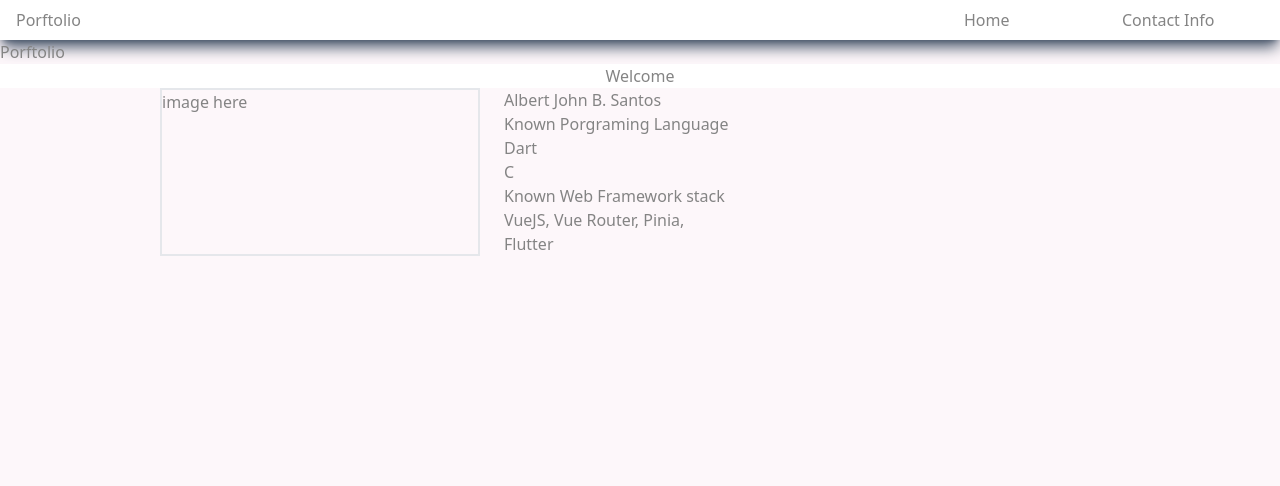
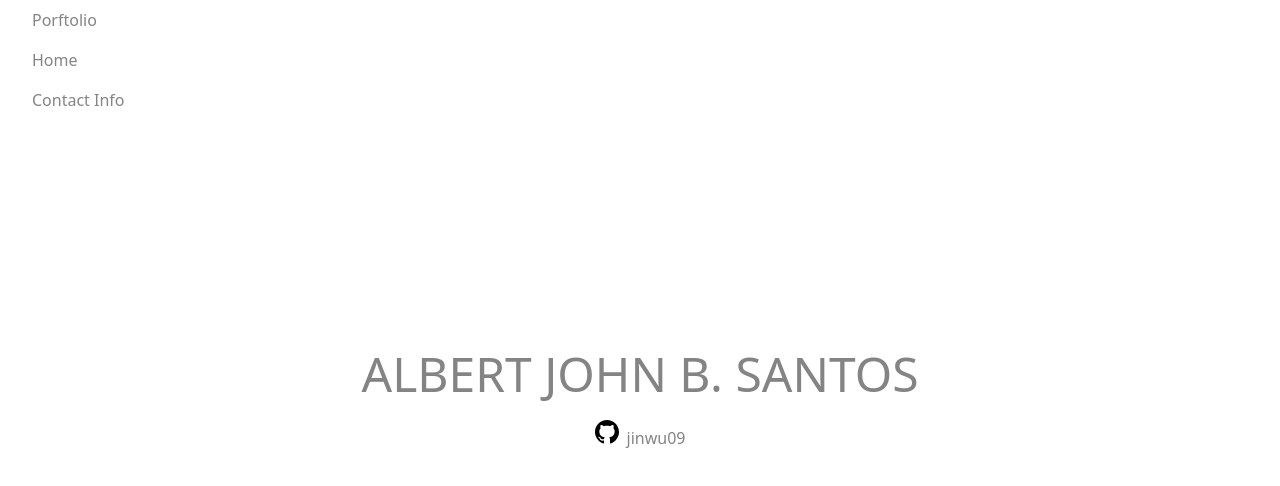
Before and after one commit to jinwu09/Portfolio_Jinwu, a Vue app: page /Home in a window 1280 px wide. Shown: the top 486 px of the page. Built offline with nearby package versions, Linux system fonts and the light colour scheme.

Commit message:
animation and look changes

```diff
--- a/src/App.vue
+++ b/src/App.vue
@@ -2,9 +2,9 @@
 
 <template>
   <nav
-    class="grid grid-cols-8 bg-skin-fill-accent pl-2 pr-2 text-skin-base shadow-lg shadow-slate-600"
+    class="fixed z-[1] grid w-[100%] bg-transparent pl-6 pr-2 text-skin-base phone:grid-cols-[50%_20%_30%] desktopsml:grid-cols-[75%_10%_15%] desktoplg:grid-cols-[80%_10%_10%]"
   >
-    <div class="col-span-6 p-2">
+    <div class="p-2">
       <h1 class="">Porftolio</h1>
     </div>
     <div class="p-2">
--- a/src/views/Home.vue
+++ b/src/views/Home.vue
@@ -1,24 +1,35 @@
 <template>
-  <div class="text-skin-base">
-    <div class="flex">
-      <p>Porftolio</p>
-    </div>
-    <div class="flex bg-skin-fill-accent">
-      <h1 class="m-auto">Welcome</h1>
-    </div>
-    <div class="card grid grid-flow-col grid-cols-3">
-      <div class="border-2">
-        <p>image here</p>
+  <div
+    class="fixed flex h-[100vh] w-[100%] animate-[expand_0.8s_ease_forwards] bg-skin-fill-accent text-skin-base"
+  >
+    <div class="m-auto">
+      <p class="text-center text-5xl">ALBERT JOHN B. SANTOS</p>
+      <div class="flex place-content-center">
+        <a
+          href="https://github.com/jinwu09"
+          class="mt-7 flex place-content-center"
+        >
+          <div class="relative animate-bounce pr-2">
+            <svg
+              xmlns="http://www.w3.org/2000/svg"
+              width="24"
+              height="24"
+              viewBox="0 0 24 24"
+            >
+              <path
+                d="M12 0c-6.626 0-12 5.373-12 12 0 5.302 3.438 9.8 8.207 11.387.599.111.793-.261.793-.577v-2.234c-3.338.726-4.033-1.416-4.033-1.416-.546-1.387-1.333-1.756-1.333-1.756-1.089-.745.083-.729.083-.729 1.205.084 1.839 1.237 1.839 1.237 1.07 1.834 2.807 1.304 3.492.997.107-.775.418-1.305.762-1.604-2.665-.305-5.467-1.334-5.467-5.931 0-1.311.469-2.381 1.236-3.221-.124-.303-.535-1.524.117-3.176 0 0 1.008-.322 3.301 1.23.957-.266 1.983-.399 3.003-.404 1.02.005 2.047.138 3.006.404 2.291-1.552 3.297-1.23 3.297-1.23.653 1.653.242 2.874.118 3.176.77.84 1.235 1.911 1.235 3.221 0 4.609-2.807 5.624-5.479 5.921.43.372.823 1.102.823 2.222v3.293c0 .319.192.694.801.576 4.765-1.589 8.199-6.086 8.199-11.386 0-6.627-5.373-12-12-12z"
+              />
+            </svg>
+          </div>
+          <p>jinwu09</p>
+        </a>
       </div>
-      <div class="col-span-3 pl-6">
-        <p>Albert John B. Santos</p>
-        <p>Known Porgraming Language</p>
+      <!-- <p>Known Porgraming Language</p>
         <p>Dart</p>
         <p>C</p>
         <p>Known Web Framework stack</p>
         <p>VueJS, Vue Router, Pinia,</p>
-        <p>Flutter</p>
-      </div>
+        <p>Flutter</p> -->
     </div>
   </div>
 </template>
```
